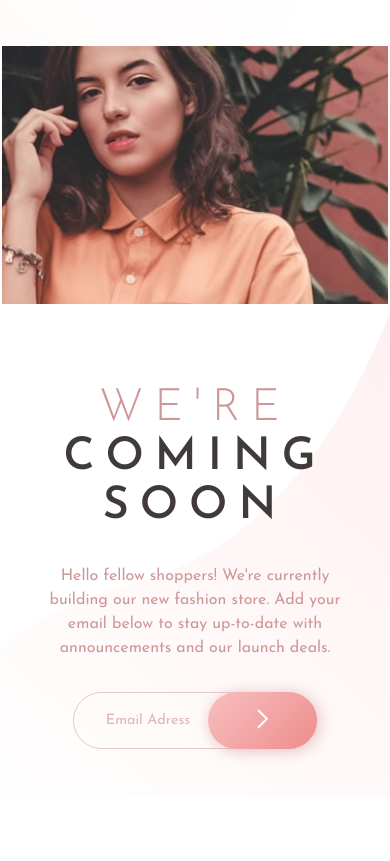
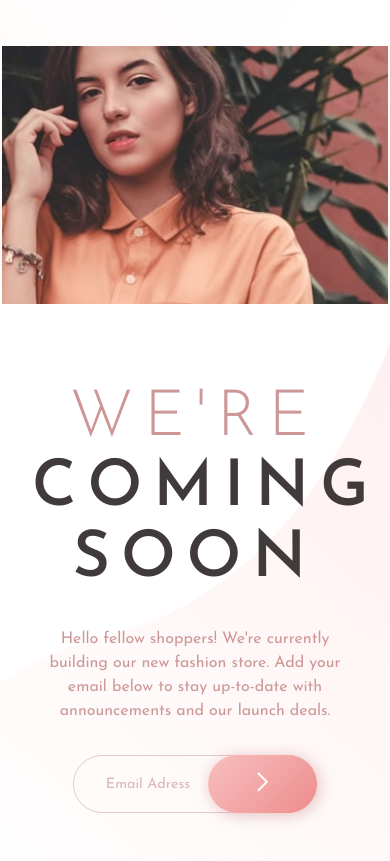
Before and after one commit to mehmet-emin-git/base-aparel-coming-soon, a plain HTML site: page index.html in a window 390 px wide. Shown: the part 119-980 px from the top of the page. Before the commit the page ends 916 px from the top, so only its background shows below. Drawn offline with Linux system fonts and the light colour scheme.

Commit message:
styling the mobile layout

```diff
--- a/main.scss
+++ b/main.scss
@@ -9,7 +9,8 @@ $dark-grayish-red: hsl(0, 6%, 24%);
 $main-gradient: linear-gradient(135deg, hsl(0, 0%, 100%), hsl(0, 100%, 98%));
 $second-gradient: linear-gradient(135deg, hsl(0, 80%, 86%), hsl(0, 74%, 74%));
 // break point
-$breakpoint-mobile: 660px;
+$breakpoint-tablet: 660px;
+$breakpoint-moblie: 375px;
 
 // global styles
 * {
@@ -167,7 +168,7 @@ body {
   }
 }
 
-@media screen and (max-width: $breakpoint-mobile) {
+@media screen and (max-width: $breakpoint-tablet) {
   .container {
     .left {
       width: 100%;
@@ -198,7 +199,7 @@ body {
       }
 
       h1 {
-        font-size: 2.8rem;
+        font-size: 4rem;
       }
 
       form,
@@ -222,7 +223,7 @@ body {
   }
 }
 
-@media screen and (max-width: 350px) {
+@media screen and (max-width: $breakpoint-moblie) {
   .container {
     .left {
       width: 100%;
```
Also changed, not shown: main.css, 1 other file.
